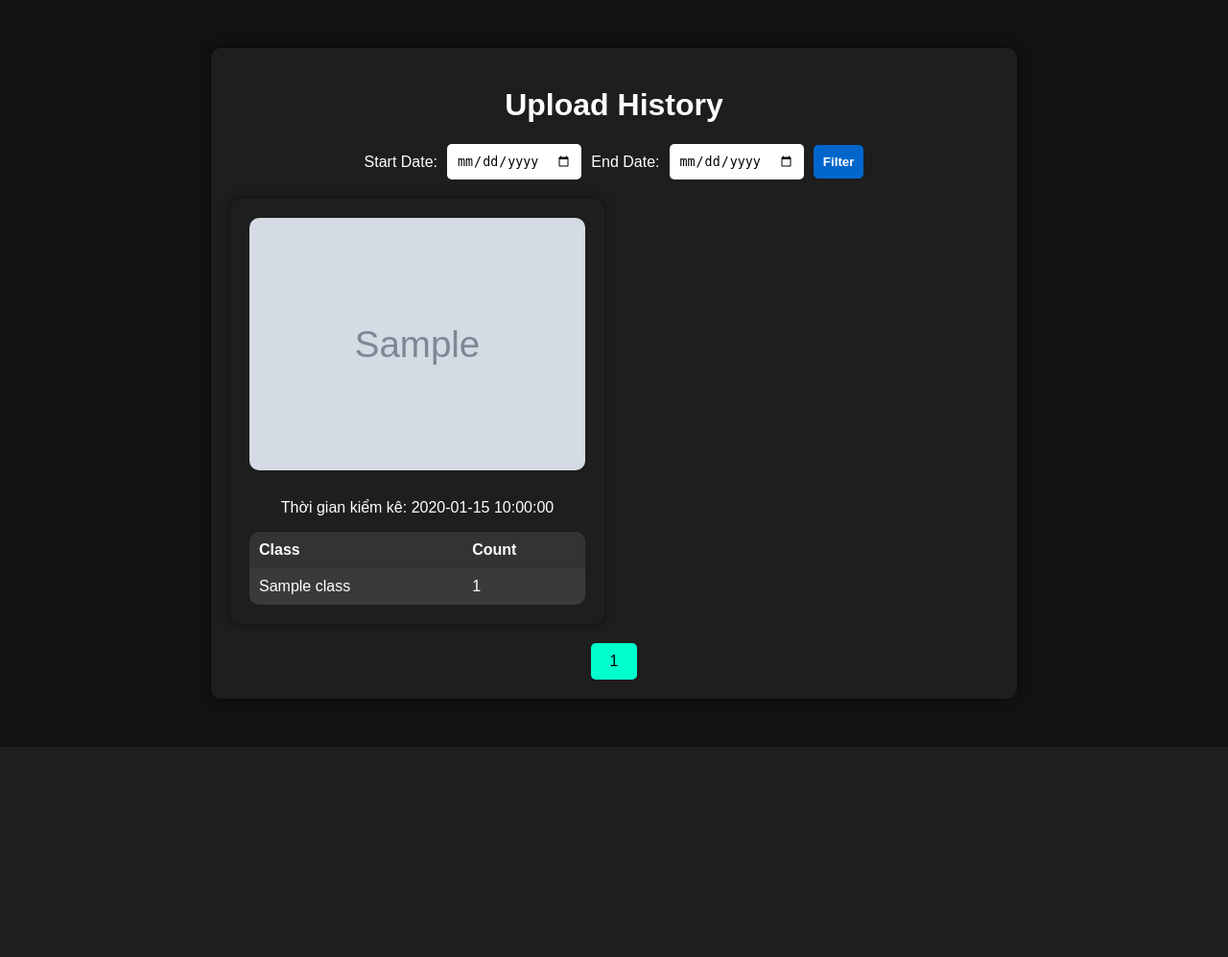
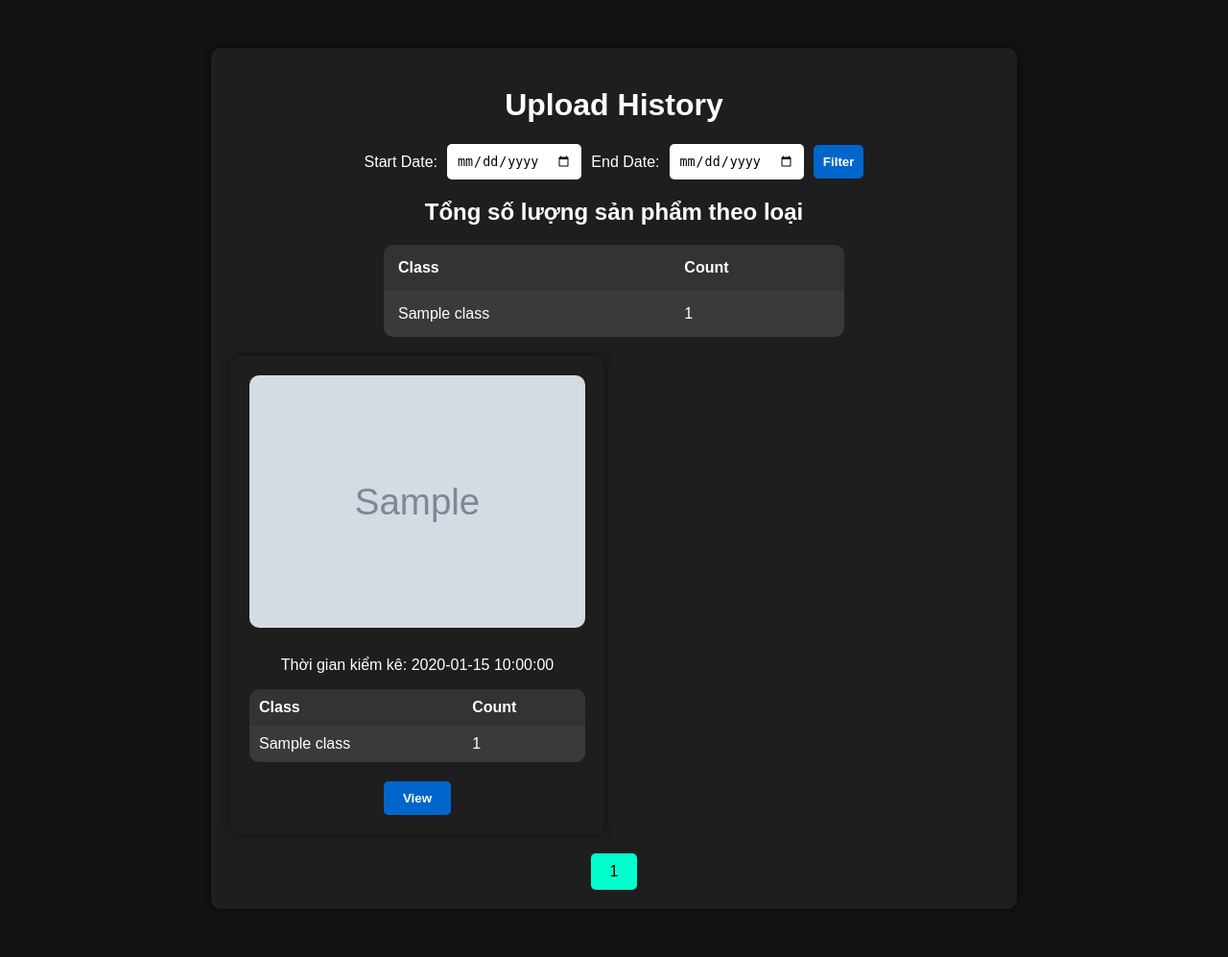
Before and after one commit to duonguwu/CS338.O21_PNJ, a Flask app: page /history in a window 1280 px wide. Shown: the part 48-1045 px from the top of the page at 96% size. Before the commit the page ends 826 px from the top, so only its background shows below. Run offline with Flask 3, Linux system fonts and the light colour scheme; grey boxes marked "Sample" are stand-in pictures; a database or web service that is not in the repository returns one stand-in record (values such as "Sample title").

Commit message:
Update date model 170624

```diff
--- a/app.py
+++ b/app.py
@@ -7,7 +7,7 @@ import cloudinary.uploader
 from collections import Counter
 from pymongo import MongoClient
 import math
-from datetime import datetime
+from datetime import datetime, timedelta
 
 app = Flask(__name__)
 app.json.ensure_ascii = False
@@ -32,21 +32,50 @@ def index():
 @app.route('/history')
 def history():
     page = int(request.args.get('page', 1))
-    per_page = 5
+    per_page = 6
     start_date = request.args.get('start_date')
     end_date = request.args.get('end_date')
+    print("Start date:", start_date)
+    print("End date:", end_date)
 
     query = {}
+    sort_order = [('timestamp', -1)]
     if start_date and end_date:
-        start_date = datetime.strptime(start_date, '%Y-%m-%d')
-        end_date = datetime.strptime(end_date, '%Y-%m-%d')
-        query = {"timestamp": {"$gte": start_date, "$lt": end_date}}
+        start = start_date
+        end = end_date
+        query = {"timestamp": {"$gte": datetime.strptime(start_date, '%Y-%m-%d'), "$lt": datetime.strptime(end_date, '%Y-%m-%d') + timedelta(days=1) }}
+    else:
+        start = None
+        end = None
+
+    print("Start:", start)
+    print("End:", end)
 
     total_items = history_collection.count_documents(query)
     total_pages = math.ceil(total_items / per_page)
 
-    history_items = history_collection.find(query).skip((page - 1) * per_page).limit(per_page)
-    return render_template('history.html', history_items=history_items, page=page, total_pages=total_pages)
+    list_items = history_collection.find(query)
+
+    total_items = list(list_items)
+
+    class_counts = {}
+    for item in total_items:
+        for obj in item['object_counts']:
+            class_name = obj['class']
+            count = obj['count']
+            if class_name in class_counts:
+                class_counts[class_name] += count
+            else:
+                class_counts[class_name] = count
+
+    paged_items_cursor = history_collection.find(query).sort(sort_order).skip((page - 1) * per_page).limit(per_page)
+    items = list(paged_items_cursor)
+
+
+    if start and end:
+        return render_template('history.html', history_items=items, page=page, total_pages=total_pages, start_date=start_date, end_date=end_date, class_counts=class_counts)
+    else:
+        return render_template('history.html', history_items=items, page=page, total_pages=total_pages, class_counts=class_counts)
 
 
 @app.route('/detect', methods=['POST'])
@@ -70,13 +99,12 @@ def detect_objects():
         temp_image_path = "temp_image.jpg"
         cv2.imwrite(temp_image_path, im_array)
         cloudinary_response = cloudinary.uploader.upload(temp_image_path)
-
         history_collection.insert_one({
             "image_url": cloudinary_response['secure_url'],
             "object_counts": object_counts,
-            "timestamp": datetime()
+            "timestamp": datetime.now()
         })
-
+        print(cloudinary_response['secure_url'])
         return jsonify({
             "object_counts": object_counts,
             "image_url": cloudinary_response['secure_url']
--- a/static/css/styles.css
+++ b/static/css/styles.css
@@ -42,7 +42,7 @@ nav ul li a {
 }
 
 .upload-section {
-    margin-bottom: 20px;
+    margin-bottom: 10px;
 }
 
 .upload-section input {
@@ -76,6 +76,7 @@ nav ul li a {
 }
 
 .image-container {
+    Display: none;
     width: 45%;
     height: 300px;
     position: relative;
@@ -89,6 +90,8 @@ nav ul li a {
     align-items: center;
     justify-content: center;
 }
+
+
 
 .image-container img {
     max-width: 100%;
@@ -245,3 +248,83 @@ table tr:hover {
     background-color: #00ffcc;
     color: #000;
 }
+
+#spinner {
+    display: block;
+    width: 50px;
+    height: 50px;
+    border: 5px solid lightgray;
+    border-top: 5px solid blue;
+    border-radius: 50%;
+    animation: spin 1s linear infinite;
+}
+
+
+@keyframes spin {
+    0% { transform: rotate(0deg); }
+    100% { transform: rotate(360deg); }
+}
+
+#dragDropText{
+    text-align: center; /* Căn giữa chữ */
+    font-size: 18px;    /* Kích thước chữ */
+    color: #888;        /* Màu chữ */
+    margin-top: 20px;   /* Khoảng cách trên */
+  }
+
+
+.class-counts {
+    display: flex;
+    justify-content: center;
+    align-items: center;
+    gap: 10px;
+    margin-top: 20px;
+    width: 100%;
+}
+
+.class-counts table {
+    width: 60%;
+    border-collapse: collapse;
+    background-color: #2a2a2a;
+    border-radius: 10px;
+    overflow: hidden;
+}
+
+/* Kiểu dáng cho spinner container */
+.spinner-container {
+    text-align: center; /* Căn giữa spinner */
+}
+
+/* Kiểu dáng cho spinner */
+.spinner {
+    width: 40px; /* Điều chỉnh kích thước theo ý muốn */
+    height: 40px;
+    border: 4px solid #f3f3f3; /* Màu viền nhạt */
+    border-top: 4px solid #3498db; /* Màu viền đậm cho phần "quay" */
+    border-radius: 50%; /* Tạo hình tròn */
+    animation: spin 2s linear infinite; /* Hiệu ứng quay */
+    margin: 0 auto; /* Canh giữa */
+}
+
+/* Animation quay */
+@keyframes spin {
+    0% { transform: rotate(0deg); }
+    100% { transform: rotate(360deg); }
+}
+
+.button-group {
+    display: flex;
+    justify-content: center;
+    gap: 10px;
+    margin-top: 20px;
+}
+
+.button-group button {
+    padding: 10px 20px;
+    background-color: #0066cc;
+    border: none;
+    color: #fff;
+    cursor: pointer;
+    border-radius: 5px;
+    font-weight: bold;
+}
--- a/templates/history.html
+++ b/templates/history.html
@@ -4,7 +4,7 @@
     <meta charset="UTF-8">
     <meta name="viewport" content="width=device-width, initial-scale=1.0">
     <title>History</title>
-    <link rel="stylesheet" href="{{ url_for('static', filename='css/styles.css') }}">
+    <link rel="stylesheet" href="../static/css/styles.css">
 </head>
 <body>
     <nav>
@@ -19,13 +19,32 @@
         <div class="filter-section">
             <form method="get" action="/history">
                 <label for="start_date">Start Date:</label>
-                <input type="date" id="start_date" name="start_date">
+                <input type="date" id="start_date" name="start_date" value="{{ start_date }}">
                 <label for="end_date">End Date:</label>
-                <input type="date" id="end_date" name="end_date">
+                <input type="date" id="end_date" name="end_date" value="{{ end_date }}">
                 <button type="submit">Filter</button>
             </form>
         </div>
+        <h2>
+            Tổng số lượng sản phẩm theo loại
+        </h2>
+        <div class="class-counts">
+            <table>
+                <tr>
+                    <th>Class</th>
+                    <th>Count</th>
+                </tr>
+                {% for class_name, count in class_counts.items() %}
+                <tr>
+                    <td>{{ class_name }}</td>
+                    <td>{{ count }}</td>
+                </tr>
+                {% endfor %}
+            </table>
+            </div>
+
         <div class="history-section">
+
             {% for item in history_items %}
             <div class="history-item">
                 <img src="{{ item.image_url }}" alt="History Image">
@@ -42,6 +61,9 @@
                     </tr>
                     {% endfor %}
                 </table>
+                <div class="button-group">
+                    <button onclick="window.open('{{ item.image_url }}')">View</button>
+                </div>
             </div>
             {% endfor %}
         </div>
@@ -57,5 +79,8 @@
             {% endif %}
         </div>
     </div>
+    <script>
+
+    </script>
 </body>
 </html>
```
Also changed, not shown: templates/index.html (+110 -16 lines), temp_image.jpg.
